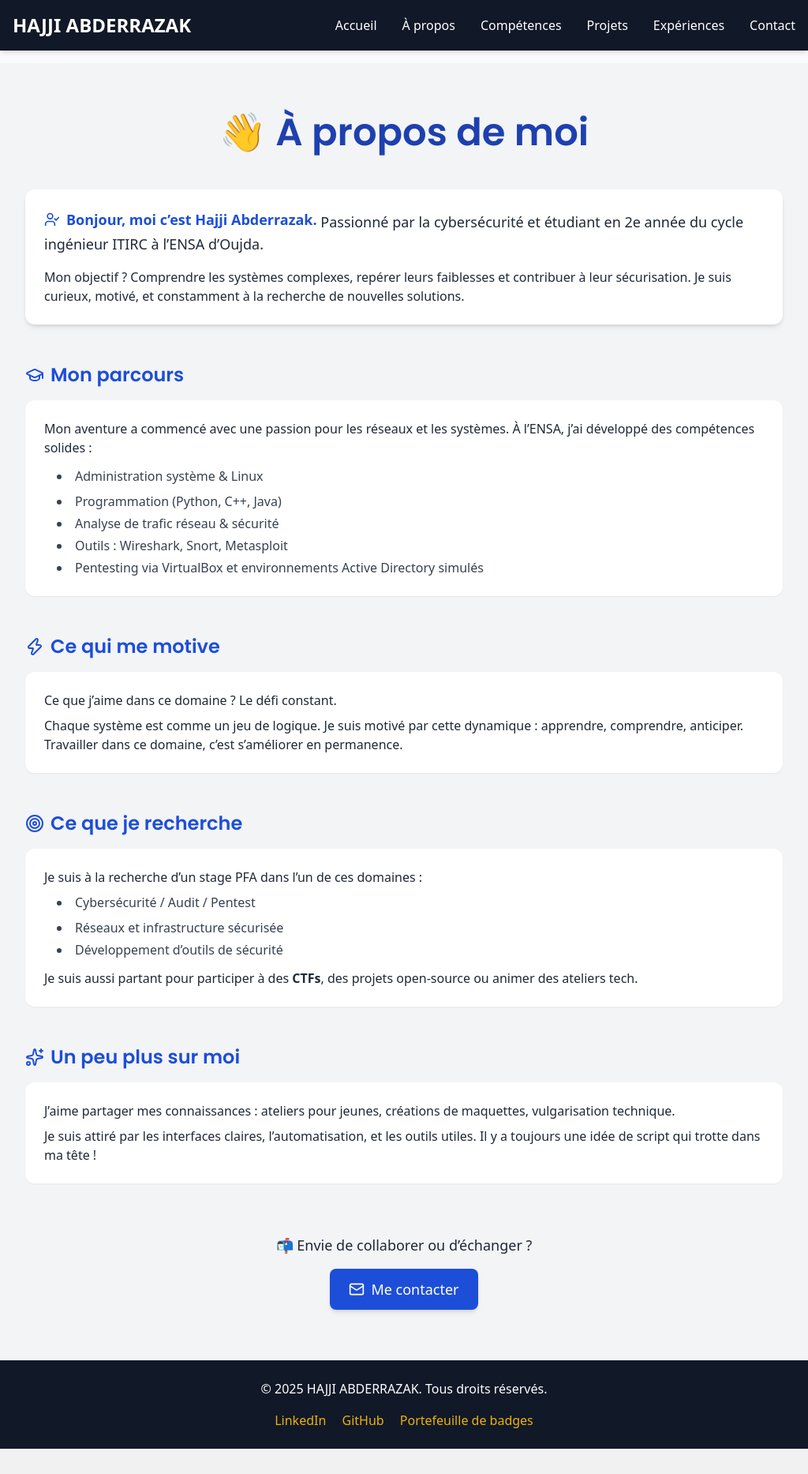
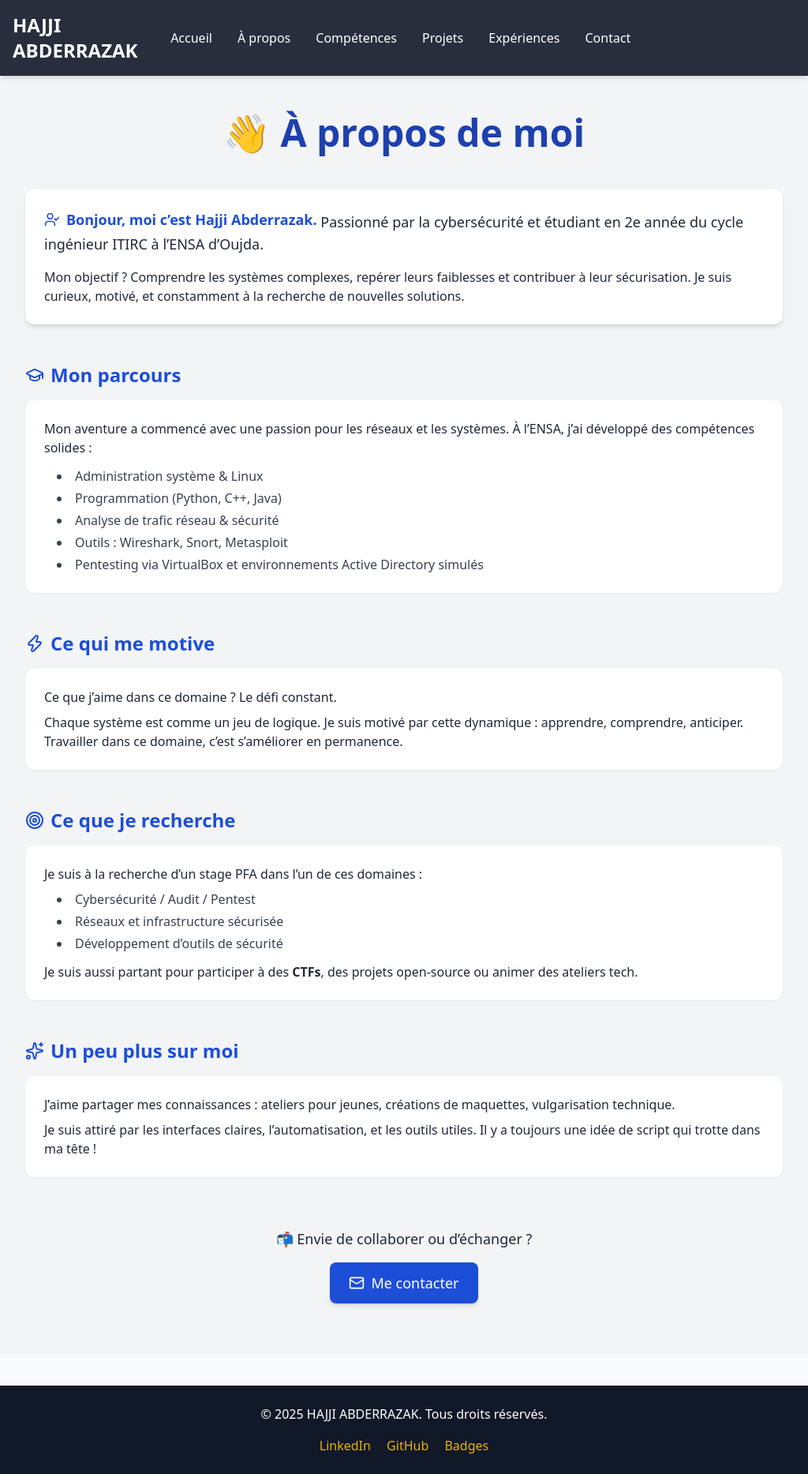
Before and after one commit to abderrazakit/portfolio, a Django app: page /about/ in a window 1024 px wide. Shown: the whole page at 79% size. Before the commit the page ends 1835 px from the top, so only its background shows below. Run offline with Django 5.2, Linux system fonts and the light colour scheme; some libraries are stand-ins or nearby versions.

Commit message:
modifiaction au niveau de la page base

```diff
--- a/portfolio/templates/portfolio/base.html
+++ b/portfolio/templates/portfolio/base.html
@@ -2,25 +2,85 @@
 <!DOCTYPE html>
 <html lang="fr">
 <head>
-    <meta charset="UTF-8">
-    <meta name="viewport" content="width=device-width, initial-scale=1.0">
+  <meta charset="UTF-8" />
+  <meta name="viewport" content="width=device-width, initial-scale=1.0" />
   <title>{% block title %}Mon Portfolio{% endblock %}</title>
 
-    <!-- Liens CSS -->
-    <link rel="stylesheet" href="{% static 'portfolio/css/style.css' %}">
-    <!-- Inclure ici une font moderne -->
+  <!-- Google Fonts + Font Awesome + Tailwind -->
   <link href="https://fonts.googleapis.com/css2?family=Roboto:wght@400;500&family=Poppins:wght@400;600&display=swap" rel="stylesheet">
   <link rel="stylesheet" href="https://cdnjs.cloudflare.com/ajax/libs/font-awesome/6.0.0/css/all.min.css" />
+  <script src="https://cdn.tailwindcss.com"></script>
 
-    <!-- Liens pour d'autres ressources si besoin -->
-    <script src="https://cdn.tailwindcss.com"></script>
+  <style>
+    nav {
+      backdrop-filter: blur(10px);
+      background-color: rgba(17, 24, 39, 0.9);
+    }
+
+    nav a {
+      transition: color 0.3s ease;
+    }
+
+    nav a:hover {
+      color: #facc15;
+    }
+
+    @media (max-width: 1024px) {
+      #menu {
+        display: none;
+        flex-direction: column;
+        position: absolute;
+        top: 64px;
+        right: 0;
+        width: 100%;
+        background-color: rgba(17, 24, 39, 0.95);
+        text-align: center;
+        padding: 1rem 0;
+      }
+
+      #menu.show {
+        display: flex;
+      }
+
+      #menu li {
+        margin: 0.5rem 0;
+      }
+
+      #menu-toggle {
+        display: block;
+      }
+    }
+
+    @media (min-width: 1024px) {
+      #menu-toggle {
+        display: none;
+      }
+
+      #menu {
+        display: flex !important;
+        flex-direction: row;
+        position: static;
+        background: none;
+        padding: 0;
+      }
+
+      #menu li {
+        margin: 0 1rem;
+      }
+    }
+  </style>
 </head>
 <body class="bg-gray-50 font-sans">
   <!-- Navbar -->
-    <nav class="bg-gray-900 text-white p-4 fixed w-full top-0 left-0 shadow-md z-10">
+  <nav class="text-white p-4 fixed w-full top-0 left-0 shadow-md z-10">
     <div class="container mx-auto flex justify-between items-center">
       <a href="/" class="text-2xl font-semibold">HAJJI ABDERRAZAK</a>
-            <ul class="flex space-x-8">
+
+      <button id="menu-toggle" class="text-white lg:hidden">
+        <i class="fas fa-bars"></i>
+      </button>
+
+      <ul id="menu" class="items-center">
         <li><a href="/" class="hover:text-yellow-500">Accueil</a></li>
         <li><a href="/about/" class="hover:text-yellow-500">À propos</a></li>
         <li><a href="/skills/" class="hover:text-yellow-500">Compétences</a></li>
@@ -36,23 +96,30 @@
   </main>
 
   <!-- Footer -->
-    <footer class="bg-gray-900 text-white py-6">
+  <footer class="bg-gray-900 text-white py-6 mt-10">
     <div class="container mx-auto text-center">
       <p>&copy; 2025 HAJJI ABDERRAZAK. Tous droits réservés.</p>
       <div class="mt-4">
         <a href="https://www.linkedin.com/in/abderrazak-hajji-45a2132bb/" class="mx-2 text-yellow-500 hover:text-yellow-400">LinkedIn</a>
         <a href="https://github.com/achrafgetin/projet_iot_itirc25.git" class="mx-2 text-yellow-500 hover:text-yellow-400">GitHub</a>
-                <a href="https://www.credly.com/users/abderrazak-hajji?fbclid=PAY2xjawJ2J7NleHRuA2FlbQIxMQABp1GXBqtesw8XXcqwGDdA-dqAnuTzIfv5Q96aZKsS2iRbZ5DNenmFZv0LWhk8_aem_vj5gw3WQLpws3dywQ3yBUQ" class="mx-2 text-yellow-500 hover:text-yellow-400">Portefeuille de badges</a>
+        <a href="https://www.credly.com/users/abderrazak-hajji?fbclid=PAY2xjawJ2J7NleHRuA2FlbQIxMQABp1GXBqtesw8XXcqwGDdA-dqAnuTzIfv5Q96aZKsS2iRbZ5DNenmFZv0LWhk8_aem_vj5gw3WQLpws3dywQ3yBUQ" class="mx-2 text-yellow-500 hover:text-yellow-400">Badges</a>
       </div>
     </div>
   </footer>
 
-    <!-- Scripts JS -->
+  <!-- JS -->
   <script src="{% static 'portfolio/js/main.js' %}"></script>
   <script src="https://unpkg.com/lucide@latest/dist/umd/lucide.min.js"></script>
   <script>
     lucide.createIcons();
+
+    document.addEventListener('DOMContentLoaded', function () {
+      const toggle = document.getElementById('menu-toggle');
+      const menu = document.getElementById('menu');
+      toggle.addEventListener('click', () => {
+        menu.classList.toggle('show');
+      });
+    });
   </script>
-
 </body>
 </html>
```
Lines whose indentation alone changed are shown as unchanged.
